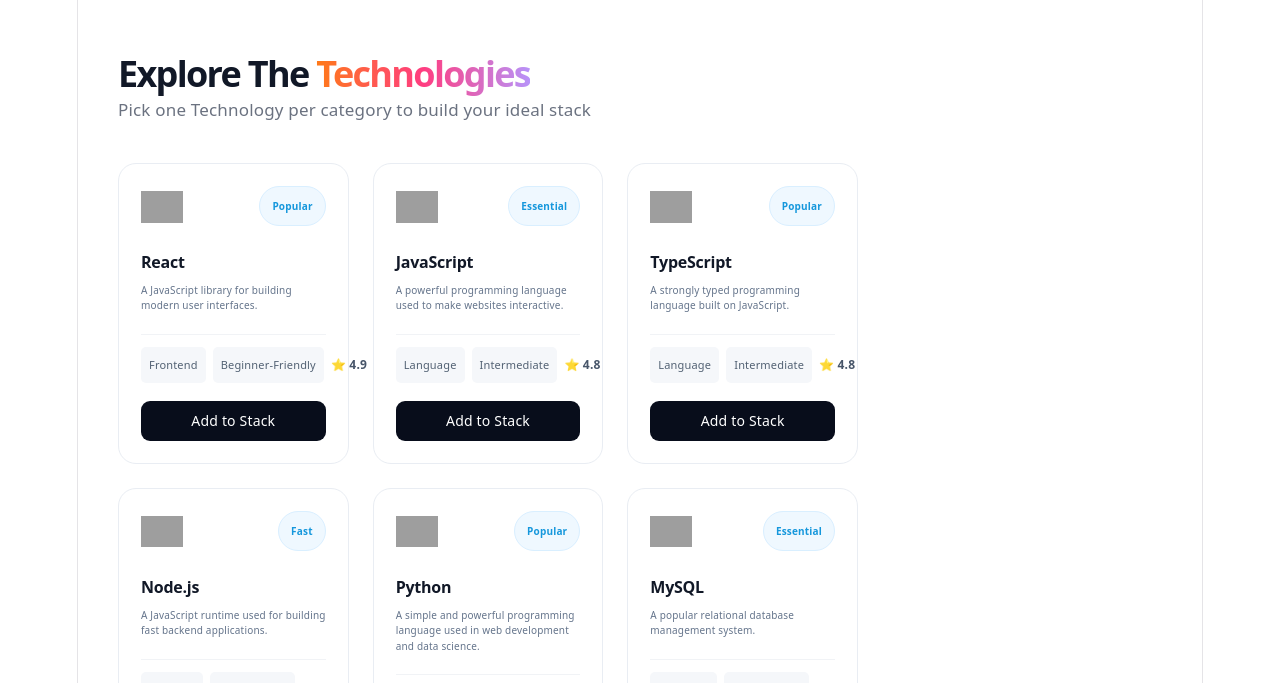
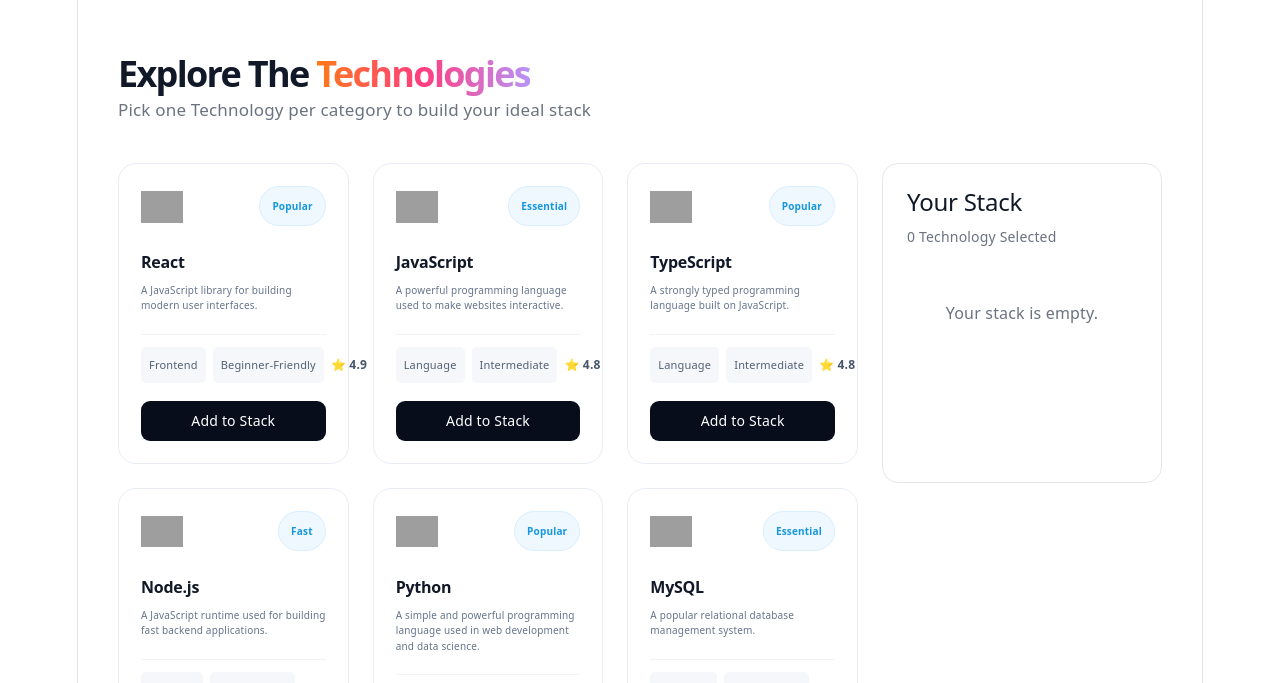
Before and after one commit to Sumiara5365/dev-stack, a React (Vite) app: page / in a window 1280 px wide. Shown: the part 729-1412 px from the top of the page. Built offline with nearby package versions, Linux system fonts and the light colour scheme; grey boxes are pictures that could not be loaded.

Commit message:
stack Addition

```diff
--- a/src/App.css
+++ b/src/App.css
@@ -55,3 +55,54 @@
   gap: 24px;
   min-width: 0;
 }
+
+.stack-sidebar {
+  width: 100%;
+  background: #ffffff;
+  border: 1px solid #e5e7eb;
+  border-radius: 16px;
+  padding: 24px;
+  min-height: 320px;
+  position: sticky;
+  top: 100px;
+}
+
+.stack-header h2 {
+  margin: 0 0 8px;
+  font-size: 24px;
+  color: #111827;
+  text-align: left;
+}
+
+.stack-header p {
+  margin: 0;
+  color: #6b7280;
+  font-size: 14px;
+  text-align: left;
+}
+
+.empty-stack {
+  margin-top: 50px;
+  text-align: center;
+  color: #6b7280;
+
+}
+
+.empty-stack p {
+  margin: 0 0 8px;
+  font-size: 16px;
+}
+
+.empty-stack span {
+  font-size: 14px;
+  color: #9ca3af;
+}
+
+
+
+.loading {
+  text-align: center;
+  padding: 50px;
+  font-size: 18px;
+  color: #6b7280;
+}
--- a/src/App.tsx
+++ b/src/App.tsx
@@ -7,6 +7,7 @@
 
 function App() {
   const [technologies, setTechnologies] = useState<Technology[]>([]);
+  const [stack, setStack] = useState<Technology[]>([]);
   const [loading, setLoading] = useState(true);
 
   useEffect(() => {
@@ -22,6 +23,21 @@
       });
   }, []);
 
+  const addToStack = (technology: Technology) => {
+    const alreadyAdded = stack.some(
+      (item) => item.id === technology.id
+    );
+
+    if (alreadyAdded) {
+      return;
+    }
+
+    setStack((previousStack) => [
+      ...previousStack,
+      technology,
+    ]);
+  };
+
   return (
     <>
       <Navbar />
@@ -29,8 +45,13 @@
 
       <main className="technology-container">
         <div className="section-heading">
-          <h1>Explore The  <span>Technologies</span></h1>
-          <p>Pick one Technology per category to build your ideal stack</p>
+          <h1>
+            Explore The <span>Technologies</span>
+          </h1>
+
+          <p>
+            Pick one Technology per category to build your ideal stack
+          </p>
         </div>
 
         {loading ? (
@@ -40,16 +61,32 @@
         ) : (
           <div className="technology-section">
 
-
             <div className="technology-grid">
               {technologies.map((technology) => (
                 <TechnologyCard
-                  key={technology.id}
-                  technology={technology}
-                />
+  key={technology.id}
+  technology={technology}
+  onAdd={addToStack}
+  isAdded={stack.some(
+    (item) => item.id === technology.id
+  )}
+/>
               ))}
             </div>
 
+            <aside className="stack-sidebar">
+              <div className="stack-header">
+                <h2>Your Stack</h2>
+
+                <p>
+                  {stack.length} Technology Selected
+                </p>
+              </div>
+
+              <div className="empty-stack">
+                <p>Your stack is empty.</p>
+              </div>
+            </aside>
 
           </div>
         )}
--- a/src/components/TechnologyCard.tsx
+++ b/src/components/TechnologyCard.tsx
@@ -3,9 +3,15 @@
 
 interface TechnologyCardProps {
   technology: Technology;
+  onAdd: (technology: Technology) => void;
+  isAdded: boolean;
 }
 
-function TechnologyCard({ technology }: TechnologyCardProps) {
+function TechnologyCard({
+  technology,
+  onAdd,
+  isAdded,
+}: TechnologyCardProps) {
   return (
     <div className="technology-card">
       <div className="technology-card-top">
@@ -41,13 +47,17 @@
           ⭐ {technology.rating}
         </span>
       </div>
+
       <div className="technology-card-bottom">
-  <button className="add-stack-btn">
-    Add to Stack
+        <button
+          className="add-stack-btn"
+          onClick={() => onAdd(technology)}
+          disabled={isAdded}
+        >
+          {isAdded ? "Added to Stack" : "Add to Stack"}
         </button>
       </div>
     </div>
-
   );
 }
 
--- /dev/null
+++ b/src/components/YourStack.css
@@ -0,0 +1,136 @@
+.stack-sidebar {
+  width: 100%;
+  background: #ffffff;
+  border: 1px solid #e8edf3;
+  border-radius: 12px;
+  padding: 18px;
+}
+
+.stack-header h2 {
+  margin: 0;
+  font-size: 17px;
+  font-weight: 700;
+  color: #111827;
+}
+
+.stack-header p {
+  margin: 4px 0 0;
+  font-size: 11px;
+  color: #9aa7b8;
+}
+
+.empty-stack {
+  margin-top: 35px;
+  text-align: center;
+  color: #94a3b8;
+}
+
+.empty-stack p {
+  margin: 0 0 6px;
+  font-size: 14px;
+}
+
+.empty-stack span {
+  font-size: 12px;
+}
+
+
+.stack-items {
+  display: flex;
+  flex-direction: column;
+  gap: 6px;
+  margin-top: 12px;
+}
+
+.stack-item {
+  display: flex;
+  align-items: center;
+
+  min-height: 40px;
+
+  padding: 7px 9px;
+
+  border: 1px solid #e3e8ef;
+  border-radius: 7px;
+
+  background: #ffffff;
+}
+
+.stack-item-icon {
+  width: 27px;
+  height: 27px;
+  object-fit: contain;
+  flex-shrink: 0;
+}
+
+.stack-item-info {
+  flex: 1;
+  min-width: 0;
+  margin-left: 8px;
+}
+
+.stack-item-info h3 {
+  margin: 0;
+
+  font-size: 10px;
+  line-height: 1.3;
+  font-weight: 700;
+
+  color: #111827;
+}
+
+.stack-item-info p {
+  margin: 1px 0 0;
+
+  font-size: 8px;
+  line-height: 1.2;
+
+  color: #94a3b8;
+}
+
+.remove-stack-btn {
+  width: 22px;
+  height: 22px;
+
+  display: flex;
+  align-items: center;
+  justify-content: center;
+
+  border: none;
+  background: transparent;
+
+  color: #94a3b8;
+
+  font-size: 22px;
+  font-weight: 300;
+
+  cursor: pointer;
+}
+
+.remove-stack-btn:hover {
+  color: #ef4444;
+}
+
+
+
+.remove-all-btn {
+  width: 100%;
+  height: 26px;
+
+  margin-top: 36px;
+
+  border: 1px solid #ffb8b8;
+  border-radius: 6px;
+
+  background: #ffffff;
+  color: #ef4444;
+
+  font-size: 11px;
+  font-weight: 600;
+
+  cursor: pointer;
+}
+
+.remove-all-btn:hover {
+  background: #fff5f5;
+}
--- /dev/null
+++ b/src/components/YourStack.tsx
@@ -0,0 +1,66 @@
+import type { Technology } from "../types/technology";
+import "./YourStack.css";
+
+interface YourStackProps {
+  stack: Technology[];
+  onRemove: (id: string) => void;
+  onRemoveAll: () => void;
+}
+
+function YourStack({
+  stack,
+  onRemove,
+  onRemoveAll,
+}: YourStackProps) {
+  return (
+    <aside className="stack-sidebar">
+      <div className="stack-header">
+        <h2>Your Stack</h2>
+        <p>{stack.length} Technology Selected</p>
+      </div>
+
+      {stack.length === 0 ? (
+        <div className="empty-stack">
+          <p>Your stack is empty.</p>
+          <span>Add technologies to build your stack.</span>
+        </div>
+      ) : (
+        <>
+          <div className="stack-items">
+            {stack.map((technology) => (
+              <div className="stack-item" key={technology.id}>
+                <img
+                  src={technology.icon}
+                  alt={technology.name}
+                  className="stack-item-icon"
+                />
+
+                <div className="stack-item-info">
+                  <h3>{technology.name}</h3>
+                  <p>{technology.category}</p>
+                </div>
+
+                <button
+                  className="remove-stack-btn"
+                  onClick={() => onRemove(technology.id)}
+                  aria-label={`Remove ${technology.name}`}
+                >
+                  ×
+                </button>
+              </div>
+            ))}
+          </div>
+
+          <button
+            className="remove-all-btn"
+            onClick={onRemoveAll}
+          >
+            Remove All
+          </button>
+        </>
+      )}
+    </aside>
+  );
+}
+
+export default YourStack;
```
Lines whose indentation alone changed are shown as unchanged.
